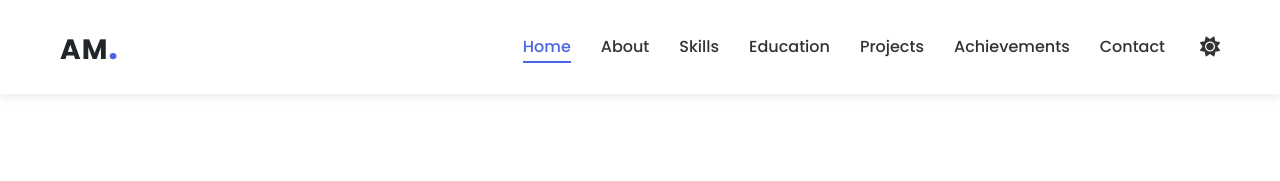
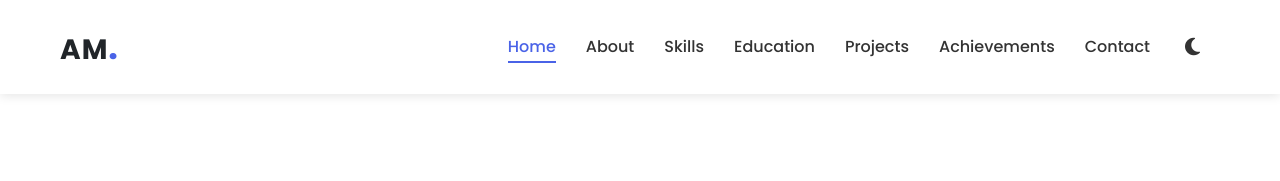
Before and after one commit to abhishek-mishraji/Portfolio, a PHP site: page / in a window 1280 px wide. Shown: the top 181 px of the page. Run offline with PHP 8.4, Linux system fonts and the light colour scheme.

Commit message:
theme button edit

```diff
--- a/index.html
+++ b/index.html
@@ -30,8 +30,8 @@
                     <li><a href="#achievements">Achievements</a></li>
                     <li><a href="#contact">Contact</a></li>
                 </ul>
-                <div class="theme-toggle">
-                    <i class="fas fa-sun"></i>
+                <div class="theme-toggle" style="margin-right: 20px;">
+                    <i class="fas fa-moon"></i>
                 </div>
                 <div class="hamburger">
                     <div class="bar"></div>
--- a/style.css
+++ b/style.css
@@ -333,6 +333,13 @@ nav {
     align-items: center;
     justify-content: flex-end;
     position: relative;
+}
+
+@media (max-width: 768px) {
+    .theme-toggle {
+        margin-right: 20px;
+        /* Adjust the value as needed */
+    }
 }
 
 .blob {
```
